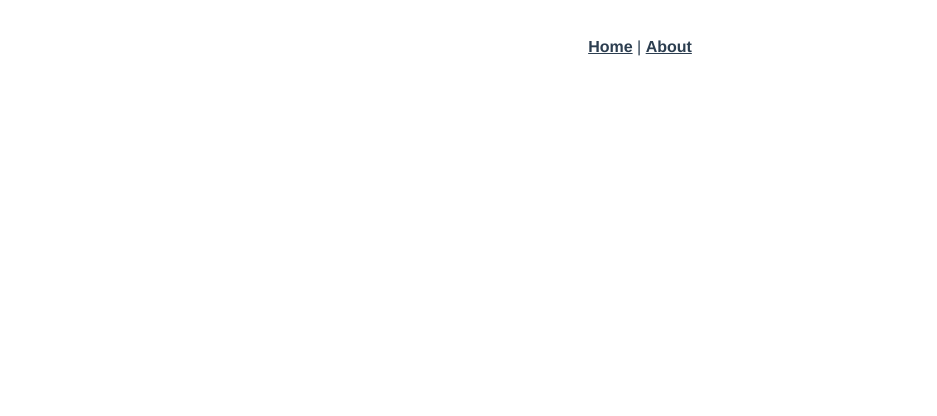
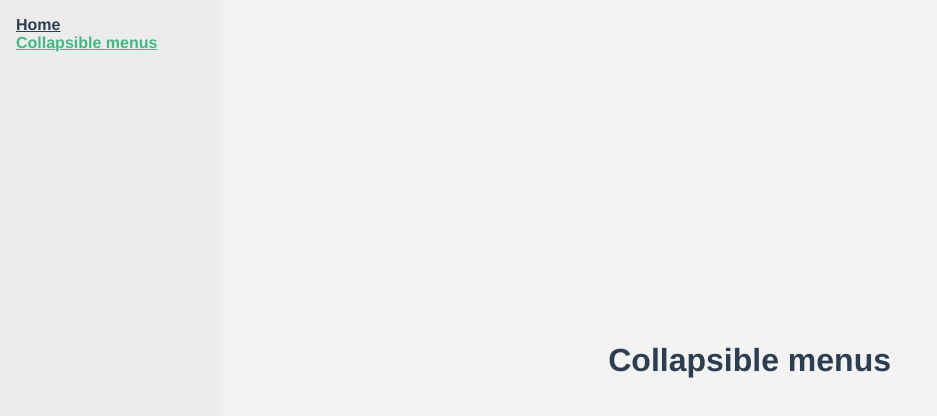
Before and after one commit to HijenHEK/ui-components-vuejs, a Vue app: page /Menus in a window 1280 px wide. Shown: the top 416 px of the page, without its empty margins (0-937 px from the left). Built offline with nearby package versions, Linux system fonts and the light colour scheme.

Commit message:
setting up and style

```diff
--- a/src/App.vue
+++ b/src/App.vue
@@ -1,24 +1,57 @@
 <template>
   <div id="app">
     <div id="nav">
-      <router-link to="/">Home</router-link> |
-      <router-link to="/about">About</router-link>
+      <router-link to="/"> Home </router-link>
+      <router-link to="/Menus"> Collapsible menus </router-link>
     </div>
-    <router-view/>
+    <router-view id="view"/>
   </div>
 </template>
 
 <style>
+* {
+  padding: 0;
+  margin: 0;
+  box-sizing: border-box;
+}
+p {
+    font-size: 1.5rem;
+  }
+  h1 {
+    margin-bottom: 5rem ;
+  }
+body {
+  height: 100vh;
+}
 #app {
   font-family: Avenir, Helvetica, Arial, sans-serif;
   -webkit-font-smoothing: antialiased;
   -moz-osx-font-smoothing: grayscale;
   text-align: center;
   color: #2c3e50;
+  width: 100%;
+  height: 100%;
+  display: flex;
+  align-items: center;
+  background-color: #f3f3f3;
+
 }
 
 #nav {
-  padding: 30px;
+  padding: 1rem;
+  flex: 0.15;
+  height: 100%;
+  display: flex;
+  flex-direction: column;
+  justify-content: flex-start;
+  align-items: flex-start;
+  background-color: #ececec;
+  box-shadow: 2px 2px 4px #ececec ;
+
+}
+#view {
+  flex : 0.85;
+
 }
 
 #nav a {
--- a/src/router/index.js
+++ b/src/router/index.js
@@ -11,12 +11,12 @@ const routes = [
     component: Home
   },
   {
-    path: '/about',
-    name: 'About',
+    path: '/Menus',
+    name: 'Menus',
     // route level code-splitting
     // this generates a separate chunk (about.[hash].js) for this route
     // which is lazy-loaded when the route is visited.
-    component: () => import(/* webpackChunkName: "about" */ '../views/About.vue')
+    component: () => import(/* webpackChunkName: "about" */ '../views/Menus.vue')
   }
 ]
 
--- a/src/views/About.vue
+++ /dev/null
@@ -1,5 +0,0 @@
-<template>
-  <div class="about">
-    <h1>This is an about page</h1>
-  </div>
-</template>
--- a/src/views/Home.vue
+++ b/src/views/Home.vue
@@ -1,18 +1,28 @@
 <template>
   <div class="home">
     <img alt="Vue logo" src="../assets/logo.png">
-    <HelloWorld msg="Welcome to Your Vue.js App"/>
+    <h1>Hello , I am HEK</h1>
+    <p>
+      this is a live presentation for some components i created using vuejs
+
+    </p>
+    <p>
+      you can use the nav to choose what component to try
+    </p>
+    <p>
+      i hope you find it benificial
+    </p>
+
+
   </div>
+
 </template>
 
 <script>
-// @ is an alias to /src
-import HelloWorld from '@/components/HelloWorld.vue'
+
 
 export default {
-  name: 'Home',
-  components: {
-    HelloWorld
-  }
+  name: 'Home'
+
 }
 </script>
--- /dev/null
+++ b/src/views/Menus.vue
@@ -0,0 +1,10 @@
+<template>
+  <div class="about">
+    <h1> Collapsible menus </h1>
+  </div>
+</template>
+<script>
+export default {
+  name : 'Menus'
+}
+</script>
```
